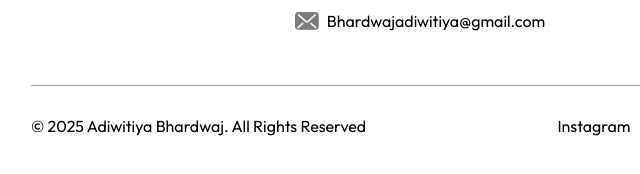
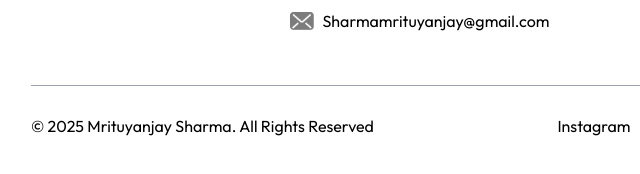
Before and after one commit to Mjsharma1234/Portfolioo, a plain HTML site: page index.html in a window 1280 px wide. Shown: the part 4269-4443 px from the top of the page, 220-860 px from the left. Drawn offline with nearby package versions, Linux system fonts and the light colour scheme; files whose address does not match are found by name; a web font is replaced by a local one.

Commit message:
Update index.html

```diff
--- a/index.html
+++ b/index.html
@@ -4,7 +4,7 @@
 <head>
     <meta charset="UTF-8">
     <meta name="viewport" content="width=device-width, initial-scale=1.0">
-    <title>Portfolio - Adiwitiya</title>
+    <title>Portfolio - Mrituyanjay7</title>
     <link rel="icon" type="image" href="./images/dev-icon.png">
     <script src="https://cdn.tailwindcss.com"></script>
     <script src="./tailwind.config.js"></script>
@@ -334,13 +334,13 @@
 
             <div class="w-max flex items-center gap-2 mx-auto">
             <img src="./images/mail_icon.png" class="w-6 " alt="">
-            Bhardwajadiwitiya@gmail.com
+           Sharmamrituyanjay@gmail.com
             </div>
         </div>
         <div class="text-center sm:flex items-center justify-between border-t border-gray-400 mx-[10%] mt-12 py-6 ">
-            <p>© 2025 Adiwitiya Bhardwaj. All Rights Reserved</p>
+            <p>© 2025 Mrituyanjay Sharma. All Rights Reserved</p>
             <ul class="flex items-center gap-10 justify-center mt-4 sm:mt-0">
-                <li><a href="https://www.instagram.com/Archie__20/">Instagram</a></li>
+                <li><a href="https://www.instagram.com/archie__20/">Instagram</a></li>
                 <li><a href="https://github.com/Mjsharma12324">Github</a></li>
                 <li><a href="https://www.linkedin.com/in/mrituyanjaysharma/">Linkdin</a></li>
             </ul>
```
